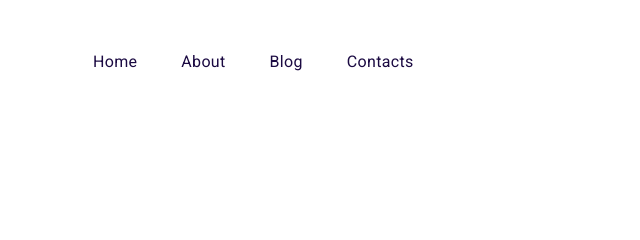
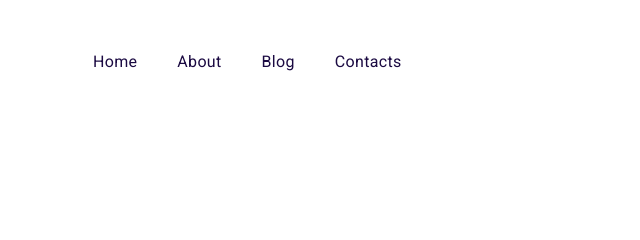
Before and after one commit to AnnaGon/HTMLCSS_Goncharenko, a plain HTML site: page Lesson5/index.html in a window 1280 px wide. Shown: the top 240 px of the page, 179-819 px from the left. Drawn offline with Linux system fonts and the light colour scheme; a web font is replaced by a local one.

Commit message:
freeCodeCamp_two screens

```diff
--- a/Lesson5/index.html
+++ b/Lesson5/index.html
@@ -18,10 +18,10 @@
 
             <navigation>
                 <ul>
-                    <li>Home</li>
-                    <li>About</li>
-                    <li>Blog</li>
-                    <li>Contacts</li>
+                    <li><a href="#">Home</a> </li>
+                    <li> <a href="#">About</a></li>
+                    <li> <a href="#">Blog</a></li>
+                    <li> <a href="#">Contacts</a></li>
                 </ul>
             </navigation>
 
--- a/Lesson5/style/style.css
+++ b/Lesson5/style/style.css
@@ -18,15 +18,23 @@ header{
 }
 navigation{
     margin-left:97px;
+
+}
+ul{
+    display: flex;
+    list-style-type: none;
+}
+a{
+    text-decoration: none;
+    color: #1B0A42;
 }
 ul li{
-    display: inline;
     font-family: Roboto;
     font-size: 16px;
     line-height: 24px;
     text-align: center;
     letter-spacing: 0.02em;
-    color: #1B0A42;
+    /* color: #1B0A42; */
     margin-right: 40px;
 
 }
```
Also changed, not shown: FreeCodeCamp/Basic CSS.png (added), FreeCodeCamp/Basic HTML.png (added), 1 other file.
